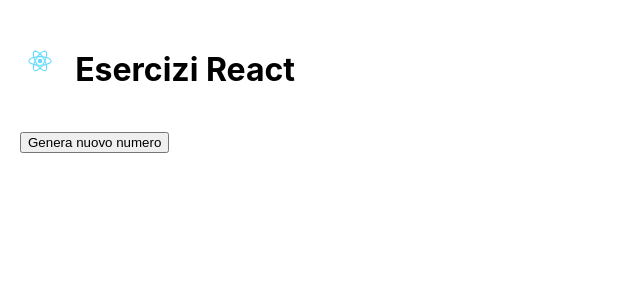
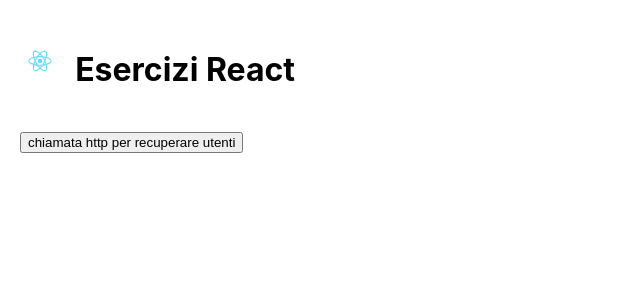
Before and after one commit to LucaSoftwareEngineer/esercitazioni-react, a React (Create React App) app: page / in a window 1280 px wide. Shown: the top 300 px of the page, without its empty margins (0-640 px from the left). Built offline with nearby package versions, Linux system fonts and the light colour scheme.

Commit message:
esercizio-10: chiamate http con axios

```diff
--- a/package.json
+++ b/package.json
@@ -1,6 +1,7 @@
 {
   "name": "esercizi-react",
   "version": "0.1.0",
+  "proxy": "http://localhost:9898",
   "private": true,
   "dependencies": {
     "@testing-library/dom": "^10.4.1",
@@ -12,6 +13,7 @@
     "@types/react": "^19.2.2",
     "@types/react-dom": "^19.2.2",
     "ajv": "^8.17.1",
+    "axios": "^1.12.2",
     "react": "^19.2.0",
     "react-dom": "^19.2.0",
     "react-scripts": "5.0.1",
--- a/src/App.tsx
+++ b/src/App.tsx
@@ -1,7 +1,7 @@
 import React from 'react';
 import logo from './logo.svg';
 import './App.css';
-import Main from "./esercizio-9/Main";
+import Main from "./esercizio-10/Main";
 
 function App() {
   return (
--- /dev/null
+++ b/src/esercizio-10/Main.tsx
@@ -0,0 +1,20 @@
+import React from 'react';
+import axios from "axios";
+
+const Main = () => {
+
+    async function fetchUtenti() {
+        await axios.get('http://localhost:9898/utenti.json').then((response) => {
+            console.log(response);
+        })
+    }
+
+    return (
+        <>
+            <button onClick={fetchUtenti}>chiamata http per recuperare utenti</button>
+        </>
+    )
+
+};
+
+export default Main;
```
Also changed, not shown: 1 other file (tests, documents, lock files or other folders).
